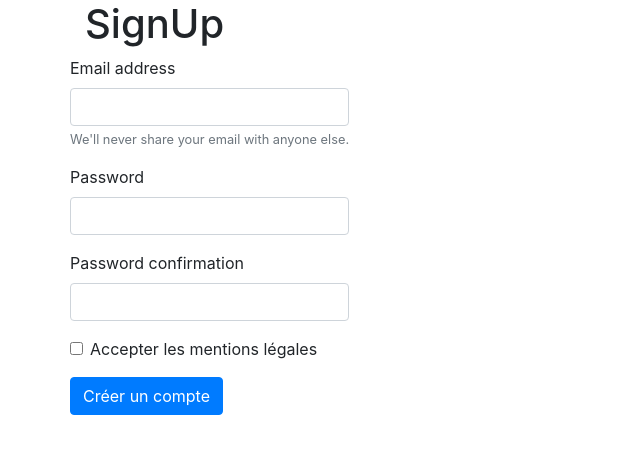
After one commit to MrMegaNova/webtemplate, a PHP site: page /registerjs.php in a window 1280 px wide. The commit adds this page. Shown: the top 454 px of the page, without its empty margins (0-640 px from the left). Run offline with PHP 8.4, Linux system fonts and the light colour scheme.

Commit message:
add registerjs

```diff
--- /dev/null
+++ b/registerjs.php
@@ -0,0 +1,119 @@
+<!doctype html>
+<html lang="en">
+  <head>
+    <!-- Required meta tags -->
+    <meta charset="utf-8">
+    <meta name="viewport" content="width=device-width, initial-scale=1, shrink-to-fit=no">
+
+    <!-- Bootstrap CSS -->
+    <link rel="stylesheet" href="https://stackpath.bootstrapcdn.com/bootstrap/4.5.0/css/bootstrap.min.css" integrity="sha384-9aIt2nRpC12Uk9gS9baDl411NQApFmC26EwAOH8WgZl5MYYxFfc+NcPb1dKGj7Sk" crossorigin="anonymous">
+
+    <title>Hello, world!</title>
+  </head>
+  <body>
+
+
+<div class="container">
+  <h1>SignUp</h1>
+  <div class="row">
+    <form name="myForm">
+      <div class="form-group">
+        <label for="exampleInputEmail1">Email address</label>
+        <input type="email" class="form-control" id="email" aria-describedby="emailHelp">
+        <small id="emailHelp" class="form-text text-muted">We'll never share your email with anyone else.</small>
+      </div>
+      <div class="form-group">
+        <label for="password1">Password</label>
+        <input type="password" class="form-control" id="password1">
+      </div>
+      <div class="form-group">
+        <label for="password1">Password confirmation</label>
+        <input type="password" class="form-control" id="password2">
+      </div>
+      <div class="form-group form-check">
+        <input type="checkbox" class="form-check-input" id="exampleCheck1">
+        <label class="form-check-label" for="exampleCheck1">Accepter les mentions légales</label>
+      </div>
+      <button type="button" class="btn btn-primary" id="signUp" onclick="validateForm()">Créer un compte</button>
+    </form>
+    <div id="reponse">
+
+
+    </div>
+  </div>
+</div>
+    <!-- Optional JavaScript -->
+    <!-- jQuery first, then Popper.js, then Bootstrap JS -->
+    <script src="https://code.jquery.com/jquery-3.5.1.slim.min.js" integrity="sha384-DfXdz2htPH0lsSSs5nCTpuj/zy4C+OGpamoFVy38MVBnE+IbbVYUew+OrCXaRkfj" crossorigin="anonymous"></script>
+    <script src="https://cdn.jsdelivr.net/npm/popper.js@1.16.0/dist/umd/popper.min.js" integrity="sha384-Q6E9RHvbIyZFJoft+2mJbHaEWldlvI9IOYy5n3zV9zzTtmI3UksdQRVvoxMfooAo" crossorigin="anonymous"></script>
+    <script src="https://stackpath.bootstrapcdn.com/bootstrap/4.5.0/js/bootstrap.min.js" integrity="sha384-OgVRvuATP1z7JjHLkuOU7Xw704+h835Lr+6QL9UvYjZE3Ipu6Tp75j7Bh/kR0JKI" crossorigin="anonymous"></script>
+  </body>
+<script>
+
+function validateForm() {
+  let email = document.forms["myForm"]["email"].value;
+  let password1 = document.forms["myForm"]["password1"].value;
+  let password2 = document.forms["myForm"]["password2"].value;
+
+
+
+  function validateEmail(email) {
+    const re = /^(([^<>()\[\]\\.,;:\s@"]+(\.[^<>()\[\]\\.,;:\s@"]+)*)|(".+"))@((\[[0-9]{1,3}\.[0-9]{1,3}\.[0-9]{1,3}\.[0-9]{1,3}\])|(([a-zA-Z\-0-9]+\.)+[a-zA-Z]{2,}))$/;
+    return emailOK = re.test(String(email).toLowerCase());
+  }
+  validateEmail(email);
+
+
+
+  function validatePassword(password){
+    $("#password1").each(function () {
+        var validated =  true;
+        if(this.value.length < 9)  // Contenir au moins 9 caractères
+            validated = false;
+        if(!/\d/.test(this.value))  // contiennent au moins 1 caractère de base (A-z)
+            validated = false;
+        if(!/[a-z]/.test(this.value))  // contiennent au moins 1 caractère de base (A-z)
+            validated = false;
+        if(!/[A-Z]/.test(this.value))  // contiennent au moins un caractère majuscule (A-Z)
+            validated = false;
+        if(/[^0-9a-zA-Z]/.test(this.value))  // contient seulement 0-9a-zA-Z
+            validated = false;
+        $('#reponse').text(validated ? "format de password ok" : "format de password non conforme");
+    });
+  }
+  validatePassword(password1);
+
+
+
+    if(password1 === password2){
+      if (email == "") {
+          alert("rentre au moins un début d'email avare de lettre!");
+          return false;
+      }else if(emailOK){
+        alert('ok');
+      }else{
+        alert('le mot passe ou l\'adresse email est incorrect');
+      }
+    }else{
+
+    }
+
+
+  var xhttp = new XMLHttpRequest();
+    xhttp.onreadystatechange = function() {
+      if (this.readyState == 4 && this.status == 200) {
+        document.getElementById("reponse").innerHTML = this.responseText;
+      }
+    };
+    xhttp.open("POST", "register.php", true);
+    xhttp.setRequestHeader("Content-type", "application/x-www-form-urlencoded");
+    xhttp.send("email="email+'&password='+password1);
+
+  }
+
+</script>
+
+
+
+
+</html>
```
Also changed, not shown: register.php (+1 -51 lines).
